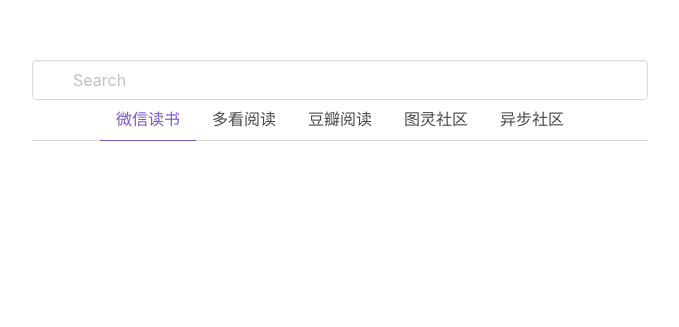
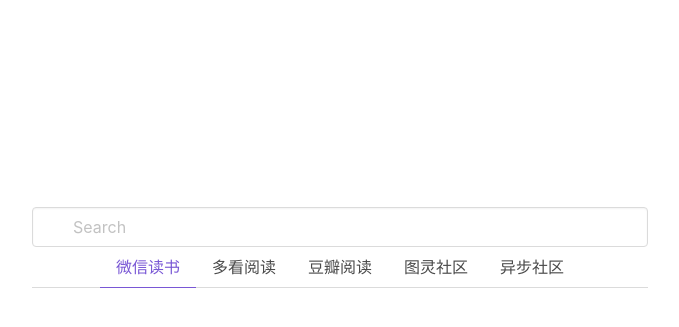
Before and after one commit to Frederick-S/ebooks-web, a Vue app: page / in a window 1280 px wide. Shown: the part 137-464 px from the top of the page, without its empty margins (300-979 px from the left). Built offline with nearby package versions, Linux system fonts and the light colour scheme; the HTML template or start-up script is replaced by a standard one.

Commit message:
Align content

```diff
--- a/src/App.vue
+++ b/src/App.vue
@@ -6,10 +6,9 @@
 
 <style>
 #app {
-  font-family: Avenir, Helvetica, Arial, sans-serif;
-  -webkit-font-smoothing: antialiased;
-  -moz-osx-font-smoothing: grayscale;
-  text-align: center;
-  color: #2c3e50;
+  height: 100vh;
+  display: flex;
+  justify-content: center;
+  align-items: center;
 }
 </style>
--- a/src/views/Home.vue
+++ b/src/views/Home.vue
@@ -1,6 +1,6 @@
 <template>
-  <section class="column is-half is-offset-one-quarter">
-    <section id="search">
+  <div class="column is-half">
+    <section>
       <b-field position="is-centered">
         <b-input placeholder="Search" type="search" icon="magnify"></b-input>
       </b-field>
@@ -14,7 +14,7 @@
         <b-tab-item label="异步社区"></b-tab-item>
       </b-tabs>
     </section>
-  </section>
+  </div>
 </template>
 
 <script>
@@ -22,9 +22,3 @@
   name: 'Home'
 }
 </script>
-
-<style>
-  #search {
-    margin-top: 30%;
-  }
-</style>
```
